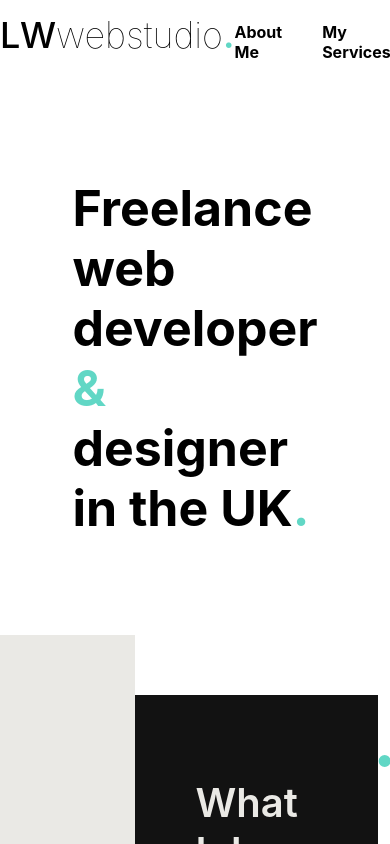
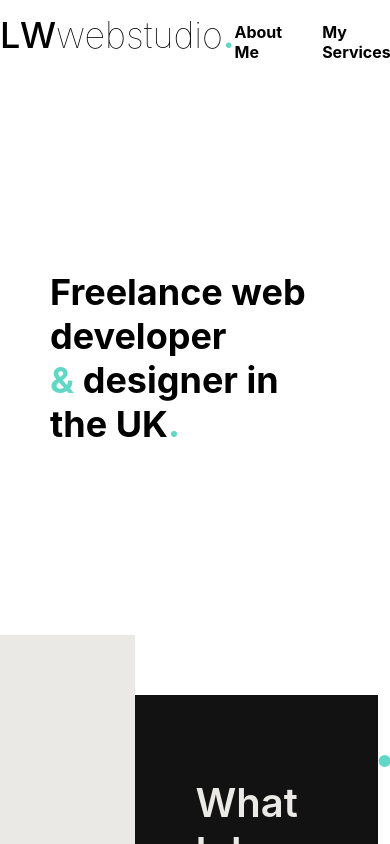
Before and after one commit to leoarthurwall/LW-Website, a React (Create React App) app: page / in a window 390 px wide. Shown: the top 844 px of the page. Built offline with nearby package versions, Linux system fonts and the light colour scheme.

Commit message:
home - made responsive until tablet

```diff
--- a/src/App.js
+++ b/src/App.js
@@ -10,7 +10,7 @@ import Work from "./Components/Work/Work";
 
 function App() {
   return (
-    <div className="App">
+    <>
       <Nav />
       <Menu />
       <Home />
@@ -20,7 +20,7 @@ function App() {
       <Reviews />
       <Contact />
       <Footer />
-    </div>
+    </>
   );
 }
 
--- a/src/Components/Home/Home.module.css
+++ b/src/Components/Home/Home.module.css
@@ -29,5 +29,27 @@
   padding: 0;
 }
 .accent {
-  color: var(--accent-color)
+  color: var(--accent-color);
 }
+
+@media only screen and (max-width: 980px) {
+  .text {
+    font-size: 42px;
+    margin: 0;
+    padding: 0;
+  }
+}
+
+@media only screen and (max-width: 980px) {
+  .text {
+    font-size: 42px;
+  }
+}
+@media only screen and (max-width: 760px) {
+  .text {
+    font-size: 36px;
+  }
+  .container {
+    margin: 0 50px;
+  }
+}
```
